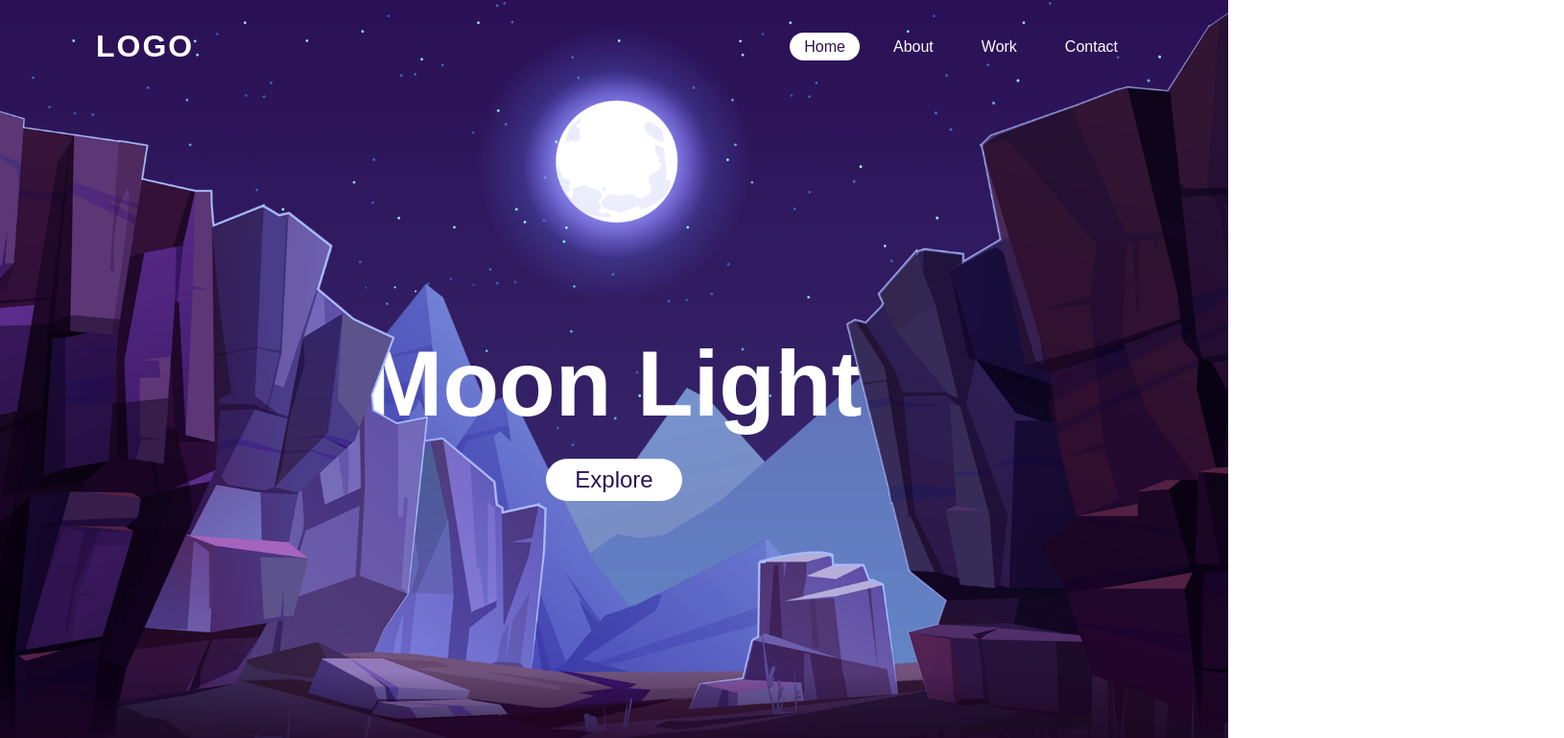
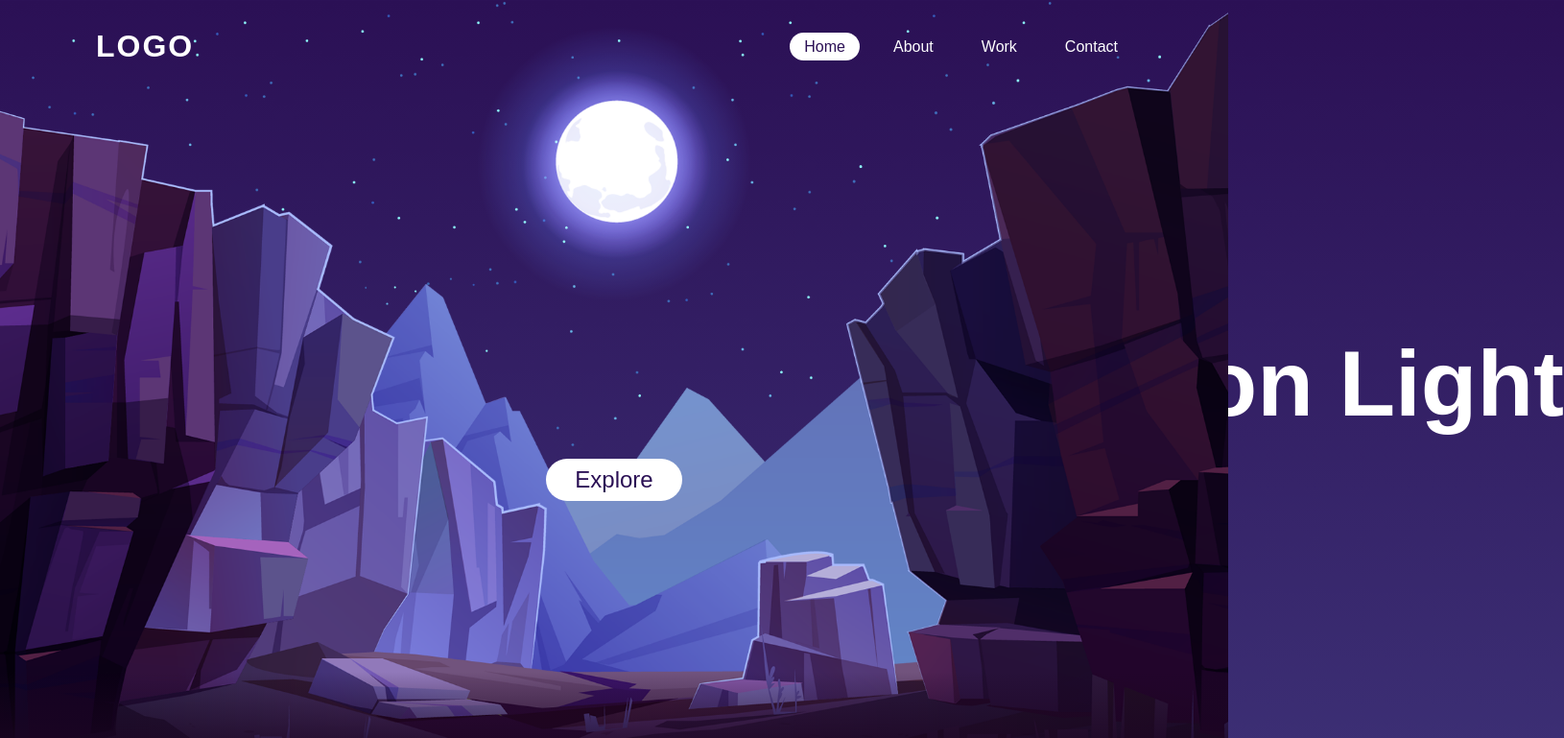
Before and after one commit to SchmidtRichard/Parallax-Scrolling-Page-Using-HTML-CSS-JavaScript, a plain HTML site: page index.html in a window 1280 px wide. Shown: the top 769 px of the page at 96% size, 1630 px wide, since content can reach past the window. Drawn offline with Linux system fonts and the light colour scheme.

Commit message:
JS - addEventListener scroll mountains_front & text - CSS - #text right -350px

```diff
--- a/index.html
+++ b/index.html
@@ -173,9 +173,12 @@
 
         window.addEventListener("scroll", function (){
            let value = window.scrollY;
+
            stars.style.left = value * 0.25 + "px";
            moon.style.top = value * 0.75 + "px";
            mountains_behind.style.top = value * 0.60 + "px";
+           mountains_front.style.top = value * 0 + "px";
+           text.style.marginRight = value * 2.50 + "px";
         });
     </script>
 
--- a/style.css
+++ b/style.css
@@ -100,6 +100,7 @@ section img#mountains_front {
 
 #text {
     position: absolute;
+    right: -350px;
     color: #fff;
     white-space: nowrap;
     font-size: 7.5vw;
```
